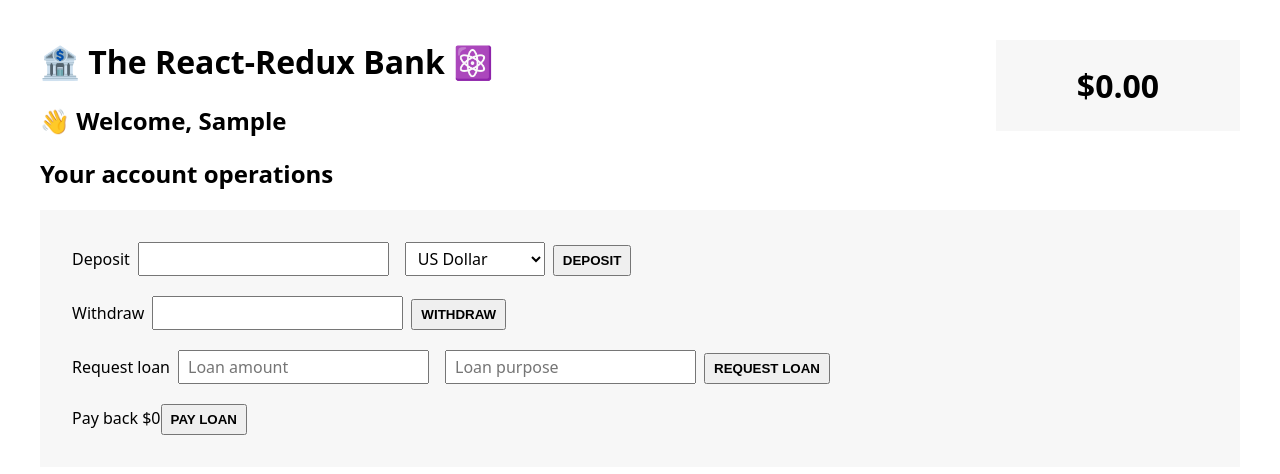
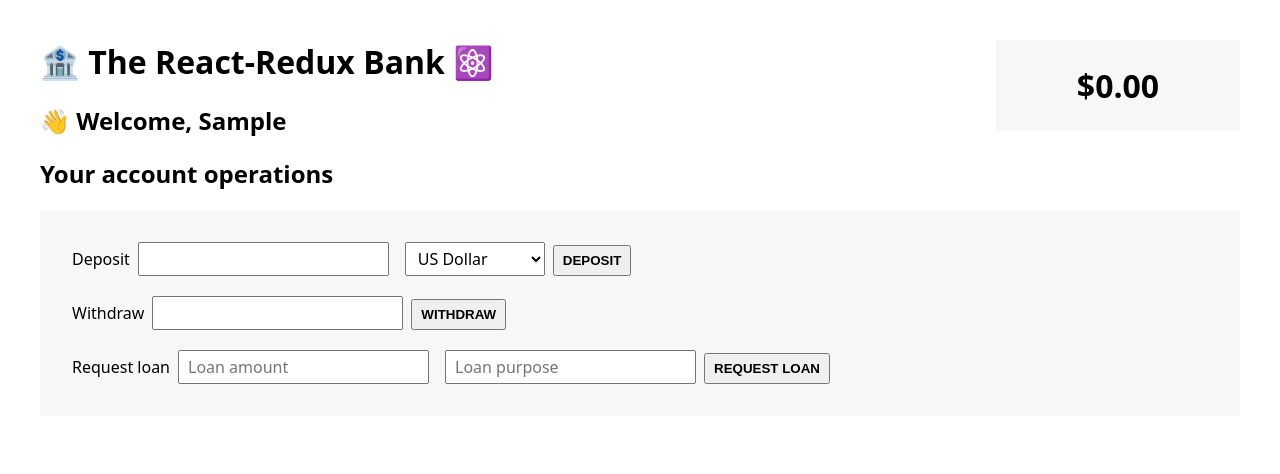
Before and after one commit to AnhtuanUit/React-Course-Learning-Parts, a React (Create React App) app in the folder 15-redux-intro/: page / in a window 1280 px wide. Both pictures are taken after typing "Sample", "Sample" into the empty fields and a click on the button "CREATE NEW CUSTOMER". Shown: the top 474 px of the page. Built offline with nearby package versions, Linux system fonts and the light colour scheme.

Commit message:
Fix Request Loan Feature

```diff
--- a/15-redux-intro/src/features/account/AccountOperations.js
+++ b/15-redux-intro/src/features/account/AccountOperations.js
@@ -9,7 +9,8 @@ function AccountOperations() {
   const [loanPurpose, setLoanPurpose] = useState('');
   const [currency, setCurrency] = useState('USD');
 
-  const loan = useSelector(state => state.account.loan);
+  const currentLoan = useSelector(state => state.account.loan);
+  const currentLoanPurpose = useSelector(state => state.account.loanPurpose);
 
   const dispatch = useDispatch();
 
@@ -29,6 +30,7 @@ function AccountOperations() {
     if (!loanAmount || !loanPurpose) return;
     dispatch(requestLoan(loanAmount, loanPurpose));
     setLoanAmount('');
+    setLoanPurpose('');
   }
 
   function handlePayLoan() {
@@ -83,10 +85,14 @@ function AccountOperations() {
           <button onClick={handleRequestLoan}>Request loan</button>
         </div>
 
-        <div>
-          <span>Pay back ${loan}</span>
-          <button onClick={handlePayLoan}>Pay loan</button>
-        </div>
+        {currentLoan > 0 && (
+          <div>
+            <span>
+              Pay back ${currentLoan} ({currentLoanPurpose})
+            </span>
+            <button onClick={handlePayLoan}>Pay loan</button>
+          </div>
+        )}
       </div>
     </div>
   );
```
